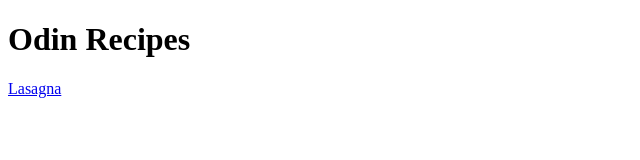
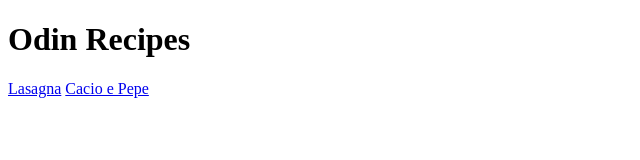
Before and after one commit to bwcooley1/odin-recipes, a plain HTML site: page index.html in a window 1280 px wide. Shown: the whole page, without its empty margins (0-640 px from the left). Drawn offline with Linux system fonts and the light colour scheme.

Commit message:
Link to cacio-e-pepe.html added to index.html

```diff
--- a/index.html
+++ b/index.html
@@ -8,5 +8,6 @@
       <body>
           <h1>Odin Recipes</h1>
           <a href="./recipes/lasagna.html">Lasagna</a>
+          <a href="./recipes/cacio-e-pepe.html">Cacio e Pepe</a>
       </body>
   </html>
```
